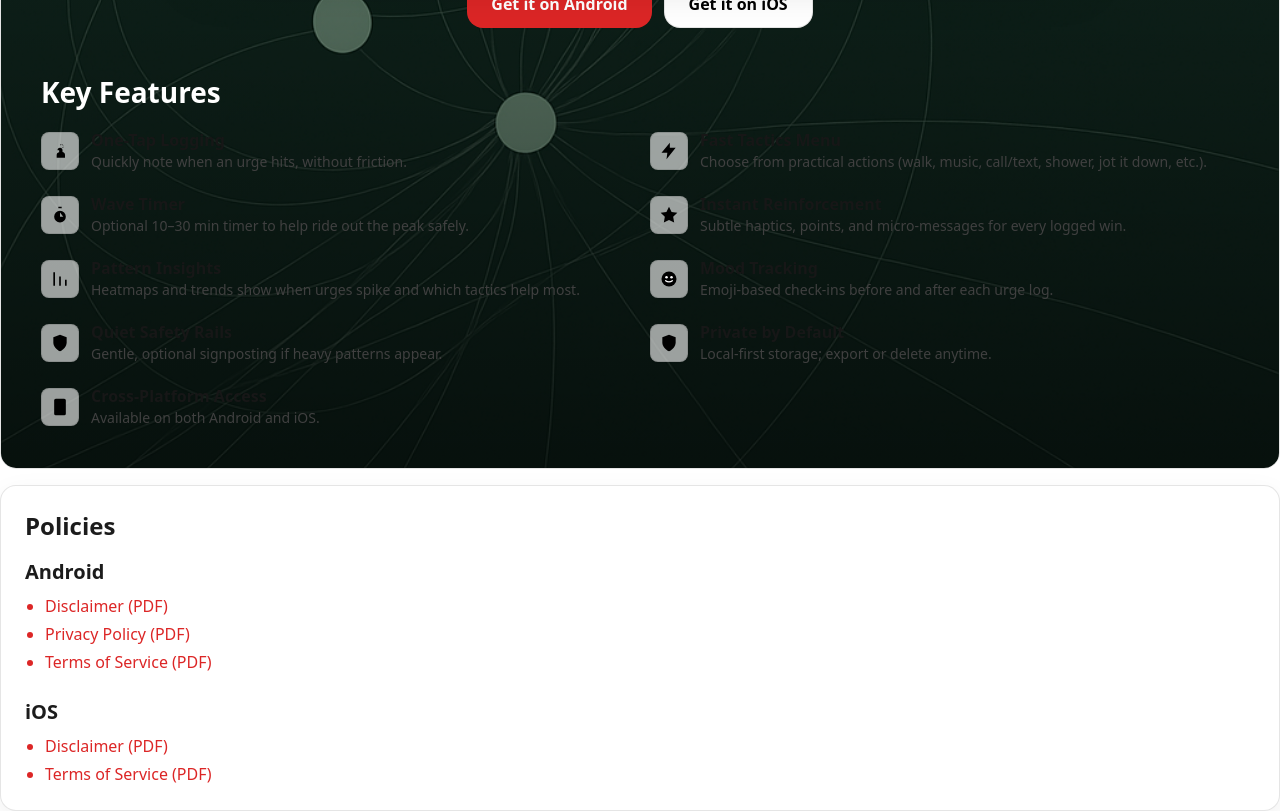
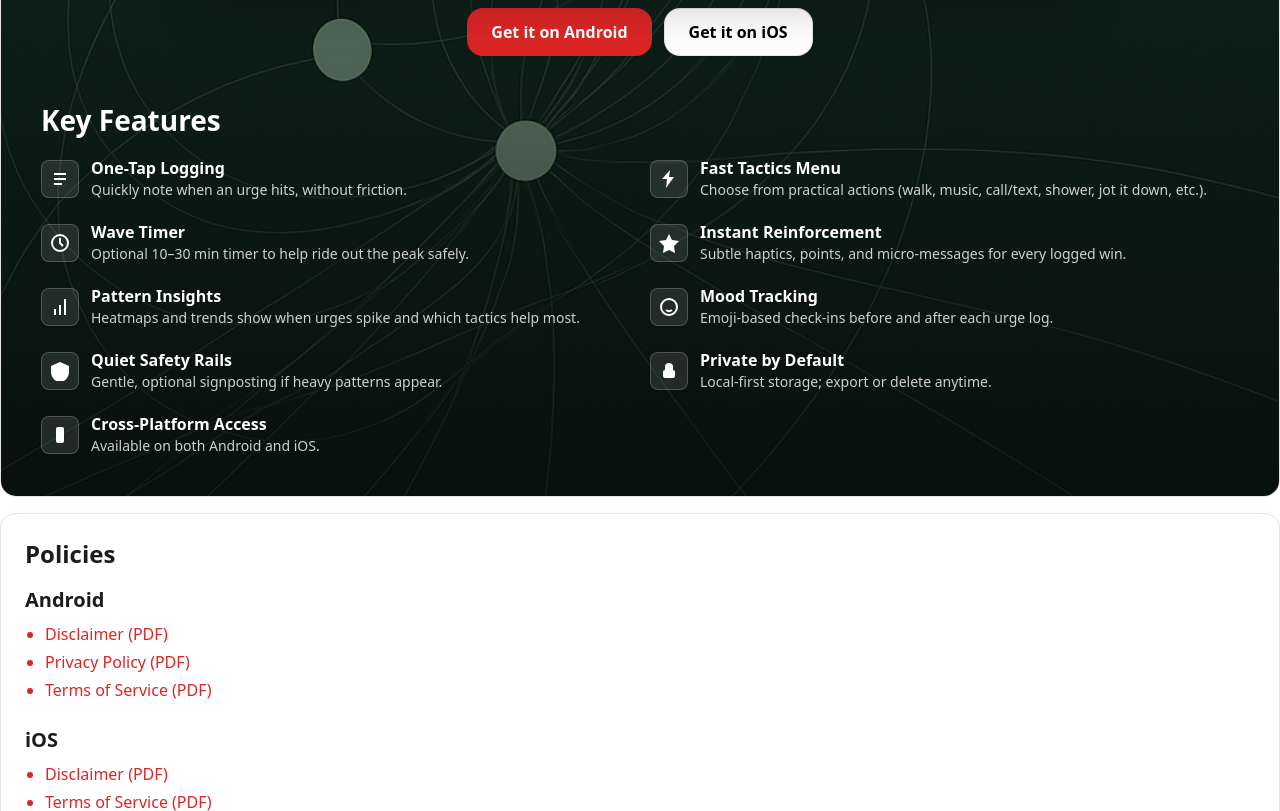
Before and after one commit to repinfaust/arcturusdc.github.io, a Next.js app: page /apps/mandrake in a window 1280 px wide. Shown: the part 940-1751 px from the top of the page. Built offline with nearby package versions, Linux system fonts and the light colour scheme; no server answers.

Commit message:
Update page.js

```diff
--- a/src/app/apps/mandrake/page.js
+++ b/src/app/apps/mandrake/page.js
@@ -1,72 +1,5 @@
 import Link from 'next/link';
 import Image from 'next/image';
-
-function Feature({ title, desc, icon = 'dot' }) {
-  // Simple icon set (inline SVGs so you don’t pull extra deps)
-  const icons = {
-    dot: (
-      <svg viewBox="0 0 24 24" aria-hidden="true" className="w-5 h-5">
-        <circle cx="12" cy="12" r="5" />
-      </svg>
-    ),
-    tap: (
-      <svg viewBox="0 0 24 24" aria-hidden="true" className="w-5 h-5">
-        <path d="M9 11a3 3 0 1 1 6 0v2.2l1.06.35a3 3 0 0 1 1.94 2.83V20H8v-3.62A3 3 0 0 1 9.94 13.9L11 13.6V11z" />
-        <path d="M12 4a4 4 0 0 1 4 4h-2a2 2 0 1 0-2-2V4z" />
-      </svg>
-    ),
-    lightning: (
-      <svg viewBox="0 0 24 24" aria-hidden="true" className="w-5 h-5">
-        <path d="M13 2 3 14h7l-1 8 11-14h-7l0-6z" />
-      </svg>
-    ),
-    timer: (
-      <svg viewBox="0 0 24 24" aria-hidden="true" className="w-5 h-5">
-        <path d="M10 2h4v2h-4zM12 7a7 7 0 1 1 0 14 7 7 0 0 1 0-14zm0 2v5h4" />
-      </svg>
-    ),
-    star: (
-      <svg viewBox="0 0 24 24" aria-hidden="true" className="w-5 h-5">
-        <path d="m12 2 3.1 6.3 6.9 1-5 4.8 1.2 6.9L12 18l-6.2 3 1.2-6.9-5-4.8 6.9-1z" />
-      </svg>
-    ),
-    chart: (
-      <svg viewBox="0 0 24 24" aria-hidden="true" className="w-5 h-5">
-        <path d="M4 20V4h2v16H4zm7 0V9h2v11h-2zm7 0v-7h2v7h-2z" />
-      </svg>
-    ),
-    mood: (
-      <svg viewBox="0 0 24 24" aria-hidden="true" className="w-5 h-5">
-        <circle cx="12" cy="12" r="9" />
-        <circle cx="9" cy="10" r="1.5" fill="white" />
-        <circle cx="15" cy="10" r="1.5" fill="white" />
-        <path d="M8 14c1.2 1 2.5 1.5 4 1.5S14.8 15 16 14" fill="none" stroke="white" strokeWidth="1.5" strokeLinecap="round" />
-      </svg>
-    ),
-    shield: (
-      <svg viewBox="0 0 24 24" aria-hidden="true" className="w-5 h-5">
-        <path d="M12 2 4 5v6c0 5 3.6 8.7 8 11 4.4-2.3 8-6 8-11V5l-8-3z" />
-      </svg>
-    ),
-    phone: (
-      <svg viewBox="0 0 24 24" aria-hidden="true" className="w-5 h-5">
-        <path d="M7 2h10a2 2 0 0 1 2 2v16a2 2 0 0 1-2 2H7a2 2 0 0 1-2-2V4a2 2 0 0 1 2-2zm0 3h10v14H7V5z" />
-      </svg>
-    ),
-  };
-
-  return (
-    <div className="flex items-start gap-3">
-      <span className="shrink-0 mt-1 grid place-items-center rounded-lg border border-black/10 bg-white/60 p-2 shadow-sm">
-        {icons[icon] || icons.dot}
-      </span>
-      <div>
-        <h4 className="font-semibold text-neutral-900">{title}</h4>
-        <p className="text-neutral-700 text-sm">{desc}</p>
-      </div>
-    </div>
-  );
-}
 
 export default function Mandrake() {
   return (
@@ -84,10 +17,14 @@ export default function Mandrake() {
         <div>
           <div className="font-extrabold">Mandrake</div>
           <div className="text-muted text-sm">
-            Mandrake gives you a private, lightweight way to spot urges, take action fast, and see what’s really
-            going on beneath the surface. Every feature is designed to keep friction low, reinforcement immediate,
-            and insights clear — all while staying entirely on your terms.
+            Private urge logging, quick tactics, and pattern insights.
           </div>
+          <p className="mt-2 text-sm text-neutral-700">
+            Mandrake gives you a private, lightweight way to spot urges, take action fast, and see
+            what’s really going on beneath the surface. Every feature is designed to keep friction
+            low, reinforcement immediate, and insights clear — all while staying entirely on your
+            terms.
+          </p>
         </div>
       </div>
 
@@ -159,64 +96,64 @@ export default function Mandrake() {
             </div>
           </div>
 
-          {/* Key Features (NEW) */}
+          {/* Key Features */}
           <div className="mt-10 md:mt-12">
             <h2 className="text-2xl md:text-[28px] font-extrabold text-white text-center md:text-left">
               Key Features
             </h2>
 
-            <div className="mt-5 grid grid-cols-1 md:grid-cols-2 gap-5">
+            <div className="mt-5 grid grid-cols-1 md:grid-cols-2 gap-5 text-white">
               <Feature
-                icon="tap"
                 title="One-Tap Logging"
                 desc="Quickly note when an urge hits, without friction."
+                icon="log"
               />
               <Feature
-                icon="lightning"
                 title="Fast Tactics Menu"
                 desc="Choose from practical actions (walk, music, call/text, shower, jot it down, etc.)."
+                icon="bolt"
               />
               <Feature
-                icon="timer"
                 title="Wave Timer"
                 desc="Optional 10–30 min timer to help ride out the peak safely."
+                icon="timer"
               />
               <Feature
-                icon="star"
                 title="Instant Reinforcement"
                 desc="Subtle haptics, points, and micro-messages for every logged win."
+                icon="star"
               />
               <Feature
-                icon="chart"
                 title="Pattern Insights"
                 desc="Heatmaps and trends show when urges spike and which tactics help most."
+                icon="chart"
               />
               <Feature
-                icon="mood"
                 title="Mood Tracking"
                 desc="Emoji-based check-ins before and after each urge log."
+                icon="smile"
               />
               <Feature
-                icon="shield"
                 title="Quiet Safety Rails"
                 desc="Gentle, optional signposting if heavy patterns appear."
+                icon="shield"
               />
               <Feature
-                icon="shield"
                 title="Private by Default"
                 desc="Local-first storage; export or delete anytime."
+                icon="lock"
               />
               <Feature
-                icon="phone"
                 title="Cross-Platform Access"
                 desc="Available on both Android and iOS."
+                icon="device"
               />
             </div>
           </div>
         </div>
       </section>
 
-      {/* Policies section (separate from hero) */}
+      {/* Policies section */}
       <section className="card p-6 mt-4">
         <h2 className="text-2xl font-extrabold mb-4">Policies</h2>
 
@@ -260,3 +197,74 @@ export default function Mandrake() {
     </main>
   );
 }
+
+/* --- Feature component --- */
+function Feature({ title, desc, icon = 'dot' }) {
+  const icons = {
+    log: (
+      <svg width="20" height="20" fill="currentColor">
+        <path d="M4 4h12v2H4zm0 5h12v2H4zm0 5h8v2H4z" />
+      </svg>
+    ),
+    bolt: (
+      <svg width="20" height="20" fill="currentColor">
+        <path d="M11 1L3 10h5l-1 9 8-11h-5z" />
+      </svg>
+    ),
+    timer: (
+      <svg width="20" height="20" fill="currentColor">
+        <circle cx="10" cy="10" r="8" stroke="currentColor" strokeWidth="2" fill="none" />
+        <path d="M10 5v5l3 3" stroke="currentColor" strokeWidth="2" fill="none" />
+      </svg>
+    ),
+    star: (
+      <svg width="20" height="20" fill="currentColor">
+        <path d="M10 1l3 6 7 1-5 5 1 7-6-3-6 3 1-7-5-5 7-1z" />
+      </svg>
+    ),
+    chart: (
+      <svg width="20" height="20" fill="currentColor">
+        <path d="M4 12h2v6H4zm5-4h2v10H9zm5-6h2v16h-2z" />
+      </svg>
+    ),
+    smile: (
+      <svg width="20" height="20" fill="currentColor">
+        <circle cx="10" cy="10" r="8" stroke="currentColor" strokeWidth="2" fill="none" />
+        <path d="M6 8h.01M14 8h.01M7 13a5 5 0 0 0 6 0" stroke="currentColor" strokeWidth="2" />
+      </svg>
+    ),
+    shield: (
+      <svg width="20" height="20" fill="currentColor">
+        <path d="M10 1l9 4v6c0 5-3.5 9-9 11-5.5-2-9-6-9-11V5z" />
+      </svg>
+    ),
+    lock: (
+      <svg width="20" height="20" fill="currentColor">
+        <rect x="4" y="9" width="12" height="8" rx="2" />
+        <path d="M6 9V6a4 4 0 0 1 8 0v3" />
+      </svg>
+    ),
+    device: (
+      <svg width="20" height="20" fill="currentColor">
+        <rect x="6" y="2" width="8" height="16" rx="2" />
+      </svg>
+    ),
+    dot: (
+      <svg width="20" height="20" fill="currentColor">
+        <circle cx="10" cy="10" r="3" />
+      </svg>
+    ),
+  };
+
+  return (
+    <div className="flex items-start gap-3">
+      <span className="shrink-0 mt-1 grid place-items-center rounded-lg border border-white/20 bg-white/10 p-2 shadow-sm text-white">
+        {icons[icon]}
+      </span>
+      <div>
+        <h4 className="font-semibold text-white">{title}</h4>
+        <p className="text-white/80 text-sm">{desc}</p>
+      </div>
+    </div>
+  );
+}
```
